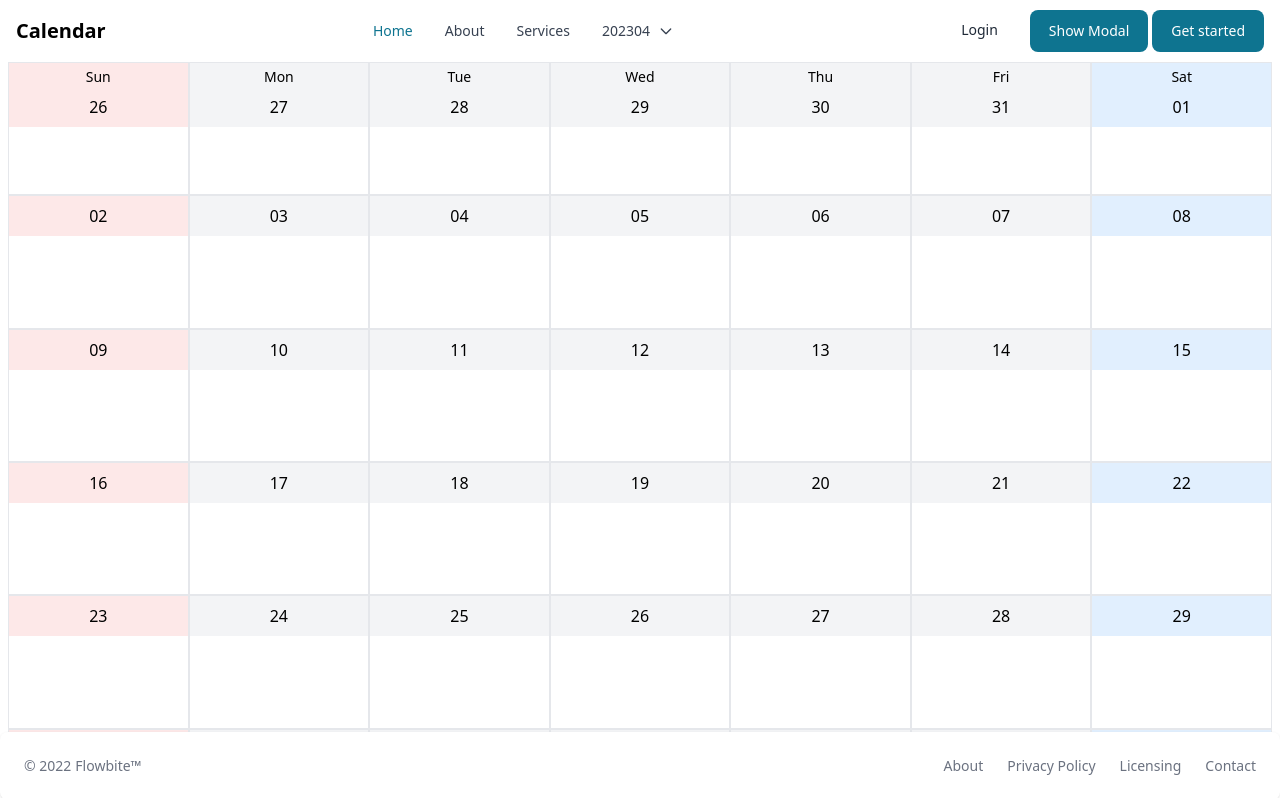
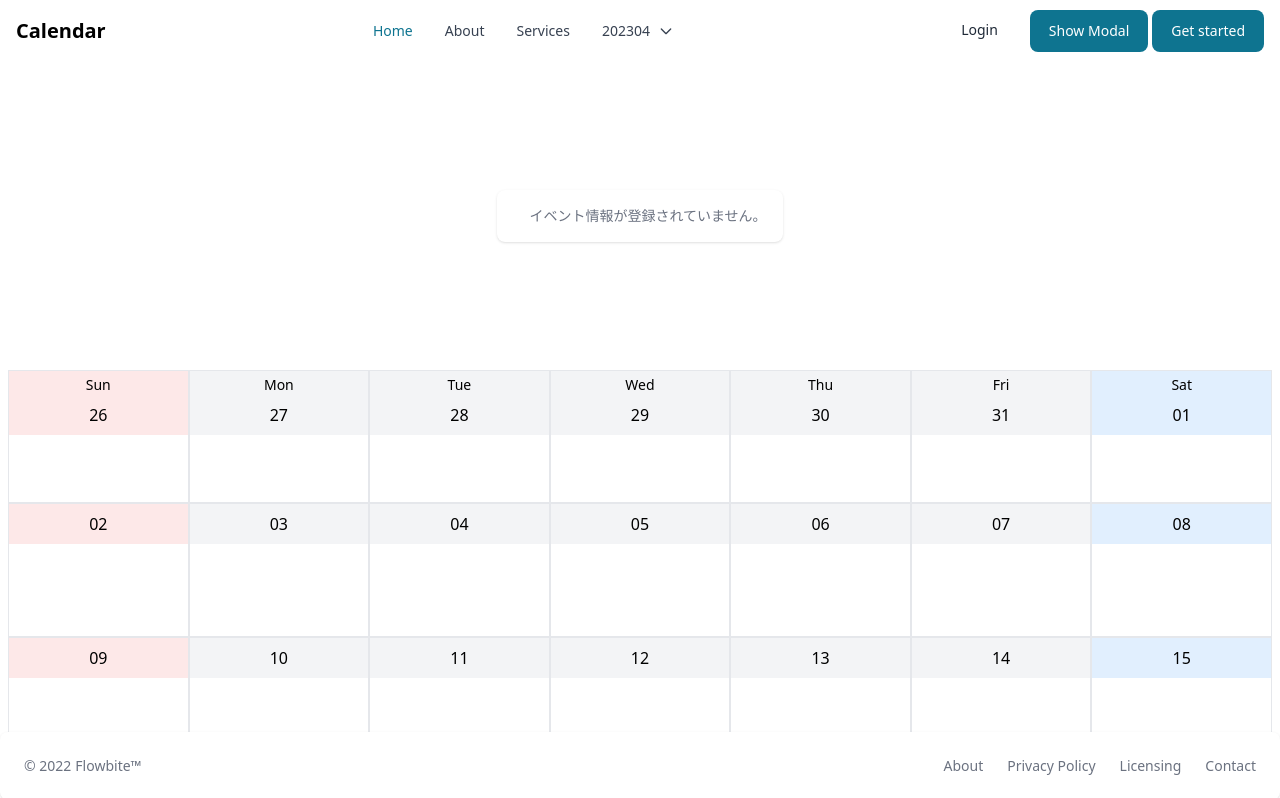
Before and after one commit to jacoyutorius/react-tailwind-flowbite, a React (Create React App) app: page / in a window 1280 px wide. Shown: the top 798 px of the page. Built offline with nearby package versions, Linux system fonts and the light colour scheme.

Commit message:
データが空の場合はメッセージを表示するようにした

```diff
--- a/src/App.tsx
+++ b/src/App.tsx
@@ -62,10 +62,10 @@ function App() {
 
         <NavbarComponent onClick={toggleCreateModal} />
 
-        {/* { eventList.length === 0 &&
+        { eventList.length === 0 &&
           <div className="flex justify-center my-32">
             <NoCard />
-          </div>} */}
+          </div>}
 
 
         <div className="h-screen flex flex-col mb-20 md:mx-2">
```
